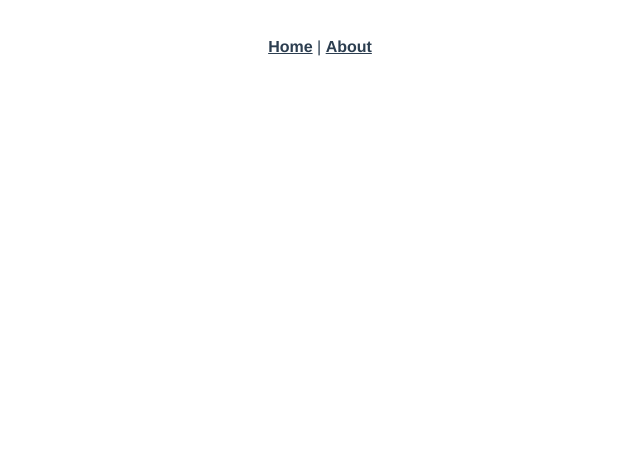
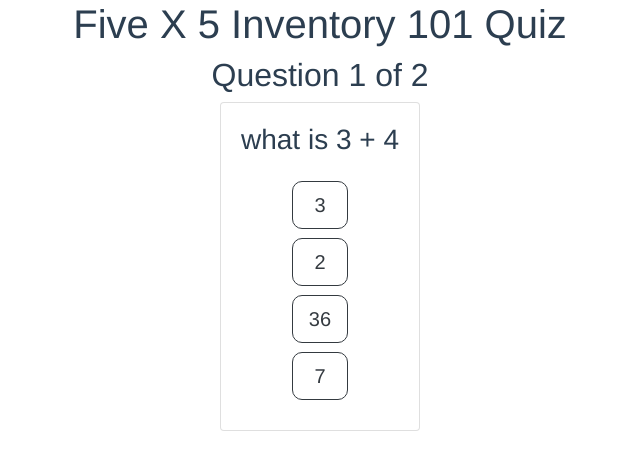
Before and after one commit to bensjones/fx5-inventory-quiz, a Vue app: page /quiz in a window 1280 px wide. Shown: the top 470 px of the page, without its empty margins (320-960 px from the left). Built offline with nearby package versions, Linux system fonts and the light colour scheme.

Commit message:
Add basic wiring for quiz engine.
This uses Bootstrap vue for much of it's styling
This still needs to pull from the api for the correct answers.
It also needs vue tests

```diff
--- a/package.json
+++ b/package.json
@@ -8,8 +8,10 @@
     "lint": "vue-cli-service lint"
   },
   "dependencies": {
+    "bootstrap": "^4.5.3",
+    "bootstrap-vue": "^2.19.0",
     "core-js": "^3.6.5",
-    "vue": "^2.6.11",
+    "vue": "^2.6.12",
     "vue-router": "^3.2.0"
   },
   "devDependencies": {
@@ -21,6 +23,8 @@
     "babel-eslint": "^10.1.0",
     "eslint": "^6.7.2",
     "eslint-plugin-vue": "^6.2.2",
+    "node-sass": "^5.0.0",
+    "sass-loader": "^10.1.0",
     "vue-template-compiler": "^2.6.11"
   },
   "eslintConfig": {
--- a/src/App.vue
+++ b/src/App.vue
@@ -1,14 +1,18 @@
 <template>
   <div id="app">
-    <div id="nav">
-      <router-link to="/">Home</router-link> |
-      <router-link to="/about">About</router-link>
-    </div>
     <router-view/>
   </div>
 </template>
 
-<style>
+<script>
+  export default {
+
+  }
+</script>
+
+<style lang="scss">
+@import '@/design/custom.scss';
+
 #app {
   font-family: Avenir, Helvetica, Arial, sans-serif;
   -webkit-font-smoothing: antialiased;
--- a/src/components/QuizEngine.vue
+++ b/src/components/QuizEngine.vue
@@ -1,6 +1,43 @@
 <template>
     <div>
-        Hello World
+        <h1>Five X 5 Inventory 101 Quiz</h1>
+        <h2>Question {{currentIndex + 1}} of {{questions.length}}</h2>
+
+        <div class="d-flex flex-columm justify-content-center">
+            <b-card
+                v-show="!isFinished"
+            >
+                <b-card-text>
+                    <h3 class="question-description">{{currentQuestion.question_description}}</h3>
+                    <b-button-group vertical size="lg" class="mt-3">
+                        <b-button block variant="outline-dark" @click="selectAnswer(0)">{{currentQuestion.answer_option_1}}</b-button>
+                        <b-button block variant="outline-dark" @click="selectAnswer(1)">{{currentQuestion.answer_option_2}}</b-button>
+                        <b-button block variant="outline-dark" @click="selectAnswer(2)">{{currentQuestion.answer_option_3}}</b-button>
+                        <b-button block variant="outline-dark" @click="selectAnswer(3)">{{currentQuestion.answer_option_4}}</b-button>
+                    </b-button-group>
+                </b-card-text>
+            </b-card>
+
+            <b-card
+                v-show="isFinished"
+            >
+                <b-card-text>
+                    <h3 class="question-description">Way to go!</h3>
+                    <p> You got <strong>{{correctCount}}</strong> out of <strong>{{questions.length}}</strong> correct! </p>
+                </b-card-text>
+            </b-card>
+        </div>
+
+        <div class="check-response-bar mt-3" v-show="!isFinished">
+            <b-alert :show="isCheckingAnswer && isCorrect" variant="success">Correct! You got it!</b-alert>
+            <b-alert :show="isCheckingAnswer && !isCorrect" variant="danger">{{currentQuestion.wrong_answer_response}}</b-alert>
+            <b-button block variant="primary" v-show="showCheckButton" @click="checkAnswer">Check Answer</b-button>
+            <b-button block variant="primary" v-show="showNextButton" @click="nextQuestion">Next Question</b-button>
+            <b-button block variant="primary" v-show="showFinishButton" @click="showResults">Finish</b-button>
+        </div>
+        <div class="mt-3" v-show="isFinished">
+            <b-button block variant="primary" @click="restartQuiz()">Take Again</b-button>
+        </div>
     </div>
 </template>
 
@@ -9,29 +46,80 @@
         name: 'quizEngine',
         data() {
             return {
-                questions: [],
+                questions: [{
+                    question_description: "what is 3 + 4",
+                    correct_answer: 3,
+                    wrong_answer_response: "it is 7",
+                    answer_option_1: "3",
+                    answer_option_2: "2",
+                    answer_option_3: "36",
+                    answer_option_4: "7",
+                },
+                {
+                    question_description: "what is 6 + 2",
+                    correct_answer: 3,
+                    wrong_answer_response: "it is 8",
+                    answer_option_1: "3",
+                    answer_option_2: "2",
+                    answer_option_3: "36",
+                    answer_option_4: "8",
+                }],
                 currentIndex: 0,
+                currentQuestion: undefined,
+                showCheckButton: false,
+                isCheckingAnswer: false,
+                isCorrect: false,
+                showNextButton: false,
+                showFinishButton: false,
+                isFinished: false,
                 correctCount: 0,
-                results: undefined
+                results: {}
             }
         },
+        created() {
+            this.currentQuestion = this.questions[this.currentIndex];
+        },
         methods: {
-            start() {
-
+            checkAnswer() {
+                this.showCheckButton = false;
+                this.isCheckingAnswer = true;
+                if(this.currentIndex+1 === this.questions.length) {
+                    this.showFinishButton = true;
+                } else {
+                    this.showNextButton = true;
+                }
             },
-            checkAnswer() {
-
+            selectAnswer(index) {
+                this.isCorrect = index === this.currentQuestion.correct_answer;
+                if(this.isCorrect) this.correctCount++;
+                this.showCheckButton = true;
             },
             nextQuestion() {
-
+                this.isCheckingAnswer = false;
+                this.showNextButton = false;
+                this.currentIndex++;
+                this.currentQuestion = this.questions[this.currentIndex];
             },
             showResults() {
-
+                this.isFinished = true;
+            },
+            restartQuiz() {
+                this.currentIndex = 0;
+                this.correctCount = 0;
+                this.currentQuestion = this.questions[this.currentIndex];
+                this.isCheckingAnswer = false;
+                this.showFinishButton = false;
+                this.showCheckButton = false;
+                this.showNextButton = false;
+                this.isFinished = false;
             }
         }
     }
 </script>
 
 <style lang="scss" scoped>
-
+    .btn-group-vertical > button{
+        margin-bottom:10px;
+        border-radius:10px !important;
+    }
 </style>
--- /dev/null
+++ b/src/design/custom.scss
@@ -0,0 +1,2 @@
+@import 'node_modules/bootstrap/scss/bootstrap.scss';
+@import 'node_modules/bootstrap-vue/src/index.scss';
--- /dev/null
+++ b/src/router.js
@@ -0,0 +1,42 @@
+import Vue from 'vue';
+import Router from 'vue-router';
+import PageNotFound from '@/views/page-not-found';
+
+Vue.use(Router);
+
+const parseProps = r => ({ id: parseInt(r.params.id) });
+
+export default new Router({
+  mode: 'history',
+  base: process.env.BASE_URL,
+  routes: [
+    {
+      path: '/',
+      redirect: '/dashboard',
+    },
+    {
+      path: '/dashboard',
+      name: 'dashboard',
+      component: () =>
+        import(/* webpackChunkName: "bundle.dashboard" */ './views/dashboard.vue'),
+    },
+    {
+      path: '/quiz',
+      name: 'quiz',
+      // props: true,
+      props: parseProps,
+      component: () =>
+        import(/* webpackChunkName: "bundle.quiz" */ './views/quiz.vue'),
+    },
+    {
+      path: '/about',
+      name: 'about',
+      component: () =>
+        import(/* webpackChunkName: "bundle.about" */ './views/about.vue'),
+    },
+    {
+      path: '*',
+      component: PageNotFound,
+    },
+  ],
+});
--- a/src/views/Dashboard.vue
+++ b/src/views/Dashboard.vue
@@ -1,34 +1,16 @@
 <template>
     <div>
+        <div id="nav">
+          <router-link to="/">Home</router-link> |
+          <router-link to="/about">About</router-link>
+        </div>
         <h1>Welcome to Five X 5 Inventory 101 Quiz</h1>
         <div class="left">
-            <button @click="startQuiz">Take Quiz</button>
-        </div>
-        <div id="quiz" v-show="testing">
-            <quiz-engine />
+            <router-link to="/Quiz">Start Quiz</router-link>
         </div>
     </div>
 </template>
 
 <script>
-import QuizEngine from './../components/QuizEngine.vue'
-    export default {
-      components: { QuizEngine },
-            name: 'Dashboard',
-            data() {
-                return{
-                    history: [],
-                    testing: false
-                }
-            },
-            methods: {
-                startQuiz() {
-                    this.testing = !this.testing
-                }
-            }
-        }
+
 </script>
-
-<style lang="scss" scoped>
-
-</style>
--- /dev/null
+++ b/src/views/quiz.vue
@@ -0,0 +1,27 @@
+<template>
+  <div class="quiz">
+    <quiz-engine />
+  </div>
+</template>
+
+<script>
+
+import QuizEngine from '@/components/QuizEngine.vue';
+
+export default {
+    components: { QuizEngine },
+        name: 'Dashboard',
+        data() {
+            return{
+                history: [],
+                testing: false
+            }
+        },
+        methods: {
+            startQuiz() {
+                this.testing = !this.testing
+            }
+        }
+}
+
+</script>
```
Also changed, not shown: src/components/Dashboard.vue (deleted, +0 -34 lines), src/main.js (+6 -1 lines), src/views/page-not-found.vue (added), 1 other file (tests, documents, lock files or other folders).
